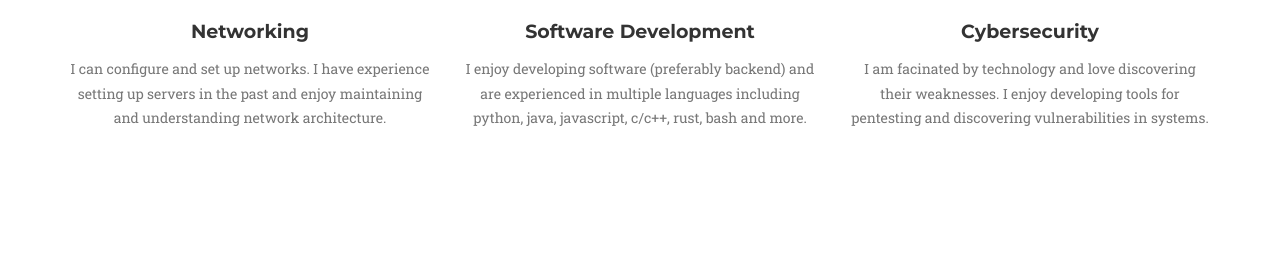
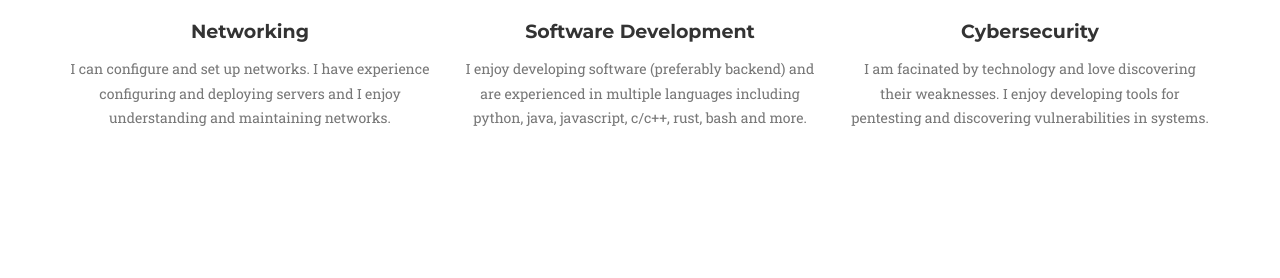
Before and after one commit to Serphyus/serphyus.github.io, a Jekyll site: the page built from index.html, in a window 1280 px wide and 900 px high, scrolled down 1070 px. Shown: the part 201-479 px from the top of the window. Built offline with Jekyll 4.4.1, drawn with Linux system fonts in a browser that asks for light colours; some web fonts are replaced.

Commit message:
updated network skill section

```diff
--- a/_includes/skills.html
+++ b/_includes/skills.html
@@ -13,7 +13,7 @@
 					<i class="fa fa-server fa-stack-1x fa-inverse"></i>
 				</span>
 				<h4 class="skills-heading">Networking</h4>
-				<p class="text-muted">I can configure and set up networks. I have experience setting up servers in the past and enjoy maintaining and understanding network architecture.</p>
+				<p class="text-muted">I can configure and set up networks. I have experience configuring and deploying servers and I enjoy understanding and maintaining networks.</p>
 			</div>
 			<div class="col-md-4">
 				<span class="fa-stack fa-4x">
```
